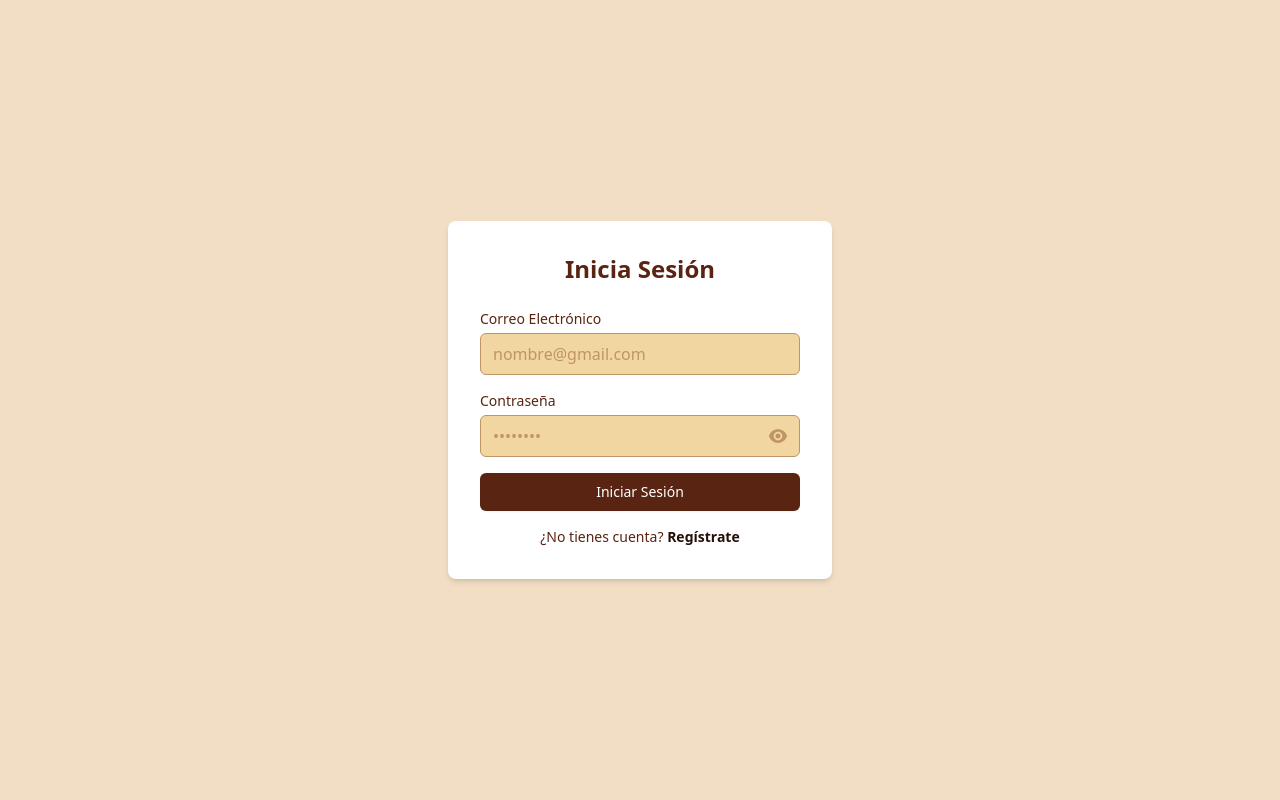
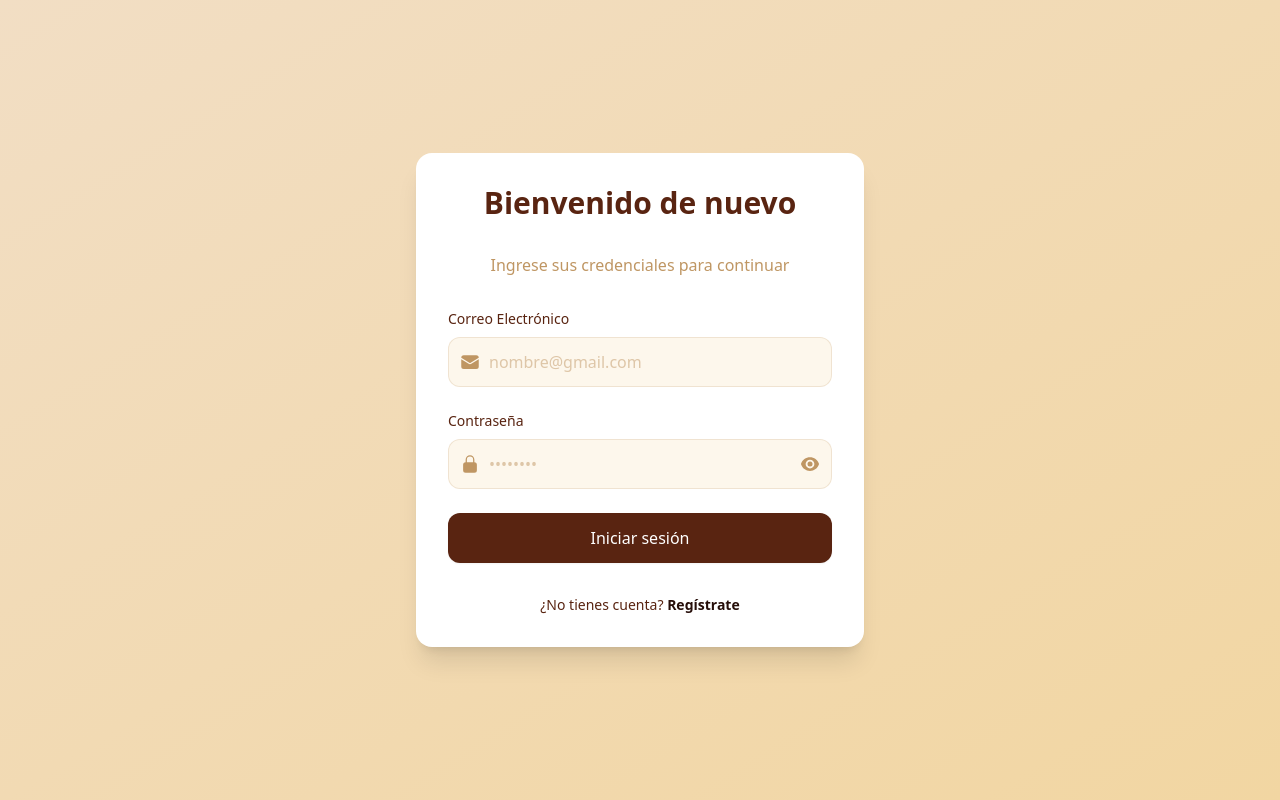
Before and after one commit to brenda-0021/gestion_ordenes_cafe, a React (Create React App) app in the folder frontend/: page /login in a window 1280 px wide. Built offline with nearby package versions, Linux system fonts and the light colour scheme; no server answers.

Commit message:
diseño menu lateral y login

```diff
--- a/frontend/src/pages/DashboardGerente.jsx
+++ b/frontend/src/pages/DashboardGerente.jsx
@@ -317,7 +317,7 @@ export default function ManagerDashboard() {
                   key={product.id}
                   className="flex items-center justify-between bg-cafe-claro p-4 rounded-md"
                 >
-                  <span className="flex items-center">
+                  <span className="flex items-center text-cafe-oscuro">
                     <CakeIcon className="h-5 w-5 mr-2 text-cafe-oscuro" />
                     {product.nombre} -{" "}
                     <span className="text-red-500">
@@ -333,7 +333,7 @@ export default function ManagerDashboard() {
                         setProductToEdit({ ...product });
                         setIsEditProductModalOpen(true);
                       }}
-                      className="text-blue-500 hover:text-blue-700 mr-2"
+                      className="text-cafe-medio hover:text-cafe-oscuro mr-2"
                     >
                       <PencilSquareIcon className="h-5 w-5" />
                     </button>
--- a/frontend/src/pages/Login.jsx
+++ b/frontend/src/pages/Login.jsx
@@ -1,17 +1,20 @@
 "use client";
 
 import React, { useState } from "react";
-import { EyeIcon, EyeSlashIcon } from "@heroicons/react/24/solid";
+import {
+  EyeIcon,
+  EyeSlashIcon,
+  EnvelopeIcon,
+  LockClosedIcon,
+} from "@heroicons/react/24/solid";
 import { app } from "../credenciales";
 import {
   getAuth,
   createUserWithEmailAndPassword,
   signInWithEmailAndPassword,
 } from "firebase/auth";
-import { Navigate } from "react-router-dom";
-import { useNavigate } from "react-router-dom";
+import { Navigate, useNavigate } from "react-router-dom";
 import { useAuth } from "../context/AuthContext";
-import Principal from "../pages/Principal";
 
 const auth = getAuth(app);
 
@@ -20,32 +23,30 @@ export default function Login() {
   const [password, setPassword] = useState("");
   const [showPassword, setShowPassword] = useState(false);
   const [registrando, setRegistrando] = useState(false);
+  const [isLoading, setIsLoading] = useState(false);
+  const [error, setError] = useState("");
   const navigate = useNavigate();
-
   const { login } = useAuth();
 
   const handleSubmit = async (e) => {
     e.preventDefault();
+    setError("");
+    setIsLoading(true);
+
+    try {
       if (registrando) {
-      try {
         const userCredential = await createUserWithEmailAndPassword(
           auth,
           email,
           password
         );
-        // Almacena datos relevantes en localStorage al registrarte
         const userData = {
           email: userCredential.user.email,
           uid: userCredential.user.uid,
           role: "gerente",
         };
         localStorage.setItem("user", JSON.stringify(userData));
-        alert("Registro exitoso");
-      } catch (error) {
-        alert("Asegúrate de que la contraseña tenga más de 8 caracteres");
-      }
       } else {
-      try {
         const userCredential = await signInWithEmailAndPassword(
           auth,
           email,
@@ -61,63 +62,79 @@ export default function Login() {
         };
         login(userCredential.user);
         localStorage.setItem("user", JSON.stringify(userData));
-        //alert("Inicio de sesión exitoso");
-        // Redirección basada en el rol
+
         if (userData.role === "gerente") {
           navigate("/dashboard-gerente");
         } else {
           navigate("/principal");
         }
+      }
     } catch (error) {
-        alert("El correo o la contraseña son incorrectos");
-      }
+      setError(
+        registrando
+          ? "La contraseña debe tener al menos 8 caracteres"
+          : "El correo o la contraseña son incorrectos"
+      );
+    } finally {
+      setIsLoading(false);
     }
   };
 
   return (
-    <div className="min-h-screen flex items-center justify-center bg-cafe-suave">
-      <div className="bg-white p-8 rounded-lg shadow-md w-96">
-        <h2 className="text-2xl font-bold mb-6 text-cafe-oscuro text-center">
-          {registrando ? "Regístrate" : "Inicia Sesión"}
+    <div className="min-h-screen flex items-center justify-center bg-gradient-to-br from-cafe-suave to-cafe-claro p-4">
+      <div className="bg-white p-8 rounded-2xl shadow-xl w-full max-w-md transform transition-all duration-300 scale-100 hover:scale-[1.02]">
+        <h2 className="text-3xl font-bold mb-8 text-cafe-oscuro text-center">
+          {registrando ? "Crear cuenta" : "Bienvenido de nuevo"}
         </h2>
-        <form onSubmit={handleSubmit} className="space-y-4">
-          <div>
+        <p className="text-cafe-medio text-center mb-8">
+          {registrando
+            ? "Complete los campos para registrarse"
+            : "Ingrese sus credenciales para continuar"}
+        </p>
+
+        <form onSubmit={handleSubmit} className="space-y-6">
+          <div className="space-y-2">
             <label
               htmlFor="email"
               className="block text-sm font-medium text-cafe-oscuro"
             >
               Correo Electrónico
             </label>
+            <div className="relative">
+              <EnvelopeIcon className="absolute left-3 top-1/2 transform -translate-y-1/2 h-5 w-5 text-cafe-medio" />
               <input
                 type="email"
                 id="email"
                 value={email}
                 onChange={(e) => setEmail(e.target.value)}
                 required
-              className="mt-1 block w-full px-3 py-2 bg-cafe-claro border border-cafe-medio rounded-md text-cafe-oscuro placeholder-cafe-medio focus:outline-none focus:ring-cafe-intenso focus:border-cafe-intenso"
+                className="block w-full pl-10 pr-3 py-3 bg-cafe-claro/20 border border-cafe-medio/20 rounded-xl text-cafe-oscuro placeholder-cafe-medio/50 focus:outline-none focus:ring-2 focus:ring-cafe-intenso focus:border-transparent transition-all duration-200"
                 placeholder="nombre@gmail.com"
               />
             </div>
-          <div>
+          </div>
+
+          <div className="space-y-2">
             <label
               htmlFor="password"
               className="block text-sm font-medium text-cafe-oscuro"
             >
               Contraseña
             </label>
-            <div className="mt-1 relative">
+            <div className="relative">
+              <LockClosedIcon className="absolute left-3 top-1/2 transform -translate-y-1/2 h-5 w-5 text-cafe-medio" />
               <input
                 type={showPassword ? "text" : "password"}
                 id="password"
                 value={password}
                 onChange={(e) => setPassword(e.target.value)}
                 required
-                className="block w-full px-3 py-2 bg-cafe-claro border border-cafe-medio rounded-md text-cafe-oscuro placeholder-cafe-medio focus:outline-none focus:ring-cafe-intenso focus:border-cafe-intenso"
+                className="block w-full pl-10 pr-12 py-3 bg-cafe-claro/20 border border-cafe-medio/20 rounded-xl text-cafe-oscuro placeholder-cafe-medio/50 focus:outline-none focus:ring-2 focus:ring-cafe-intenso focus:border-transparent transition-all duration-200"
                 placeholder="••••••••"
               />
               <button
                 type="button"
-                className="absolute inset-y-0 right-0 pr-3 flex items-center text-cafe-medio hover:text-cafe-oscuro"
+                className="absolute right-3 top-1/2 transform -translate-y-1/2 text-cafe-medio hover:text-cafe-oscuro transition-colors duration-200"
                 onClick={() => setShowPassword(!showPassword)}
               >
                 {showPassword ? (
@@ -128,25 +145,65 @@ export default function Login() {
               </button>
             </div>
           </div>
-          <div>
+
+          {error && (
+            <p className="text-red-500 text-sm text-center bg-red-100 p-3 rounded-lg">
+              {error}
+            </p>
+          )}
+
           <button
             type="submit"
-              className="w-full flex justify-center py-2 px-4 border border-transparent rounded-md shadow-sm text-sm font-medium text-white bg-cafe-oscuro hover:bg-cafe-intenso focus:outline-none focus:ring-2 focus:ring-offset-2 focus:ring-cafe-medio"
+            disabled={isLoading}
+            className="w-full py-3 px-4 border border-transparent rounded-xl shadow-sm text-base font-medium text-white bg-cafe-oscuro hover:bg-cafe-intenso focus:outline-none focus:ring-2 focus:ring-offset-2 focus:ring-cafe-medio transition-colors duration-200 disabled:opacity-50 disabled:cursor-not-allowed"
           >
-              {registrando ? "Registrarse" : "Iniciar Sesión"}
+            {isLoading ? (
+              <span className="flex items-center justify-center">
+                <svg
+                  className="animate-spin -ml-1 mr-3 h-5 w-5 text-white"
+                  xmlns="http://www.w3.org/2000/svg"
+                  fill="none"
+                  viewBox="0 0 24 24"
+                >
+                  <circle
+                    className="opacity-25"
+                    cx="12"
+                    cy="12"
+                    r="10"
+                    stroke="currentColor"
+                    strokeWidth="4"
+                  ></circle>
+                  <path
+                    className="opacity-75"
+                    fill="currentColor"
+                    d="M4 12a8 8 0 018-8V0C5.373 0 0 5.373 0 12h4zm2 5.291A7.962 7.962 0 014 12H0c0 3.042 1.135 5.824 3 7.938l3-2.647z"
+                  ></path>
+                </svg>
+                Procesando...
+              </span>
+            ) : registrando ? (
+              "Crear cuenta"
+            ) : (
+              "Iniciar sesión"
+            )}
           </button>
-          </div>
         </form>
-        <p className="text-center mt-4 text-sm text-cafe-oscuro">
+
+        <div className="mt-8 text-center">
+          <p className="text-sm text-cafe-oscuro">
             {registrando ? "¿Ya tienes cuenta?" : "¿No tienes cuenta?"}{" "}
             <button
-            className="text-cafe-intenso font-bold"
-            onClick={() => setRegistrando(!registrando)}
+              className="font-semibold text-cafe-intenso hover:text-cafe-oscuro transition-colors duration-200"
+              onClick={() => {
+                setRegistrando(!registrando);
+                setError("");
+              }}
             >
               {registrando ? "Inicia sesión" : "Regístrate"}
             </button>
           </p>
         </div>
       </div>
+    </div>
   );
 }
```
Also changed, not shown: frontend/src/components/MenuLateral.jsx (+40 -26 lines). Lines whose indentation alone changed are shown as unchanged.
